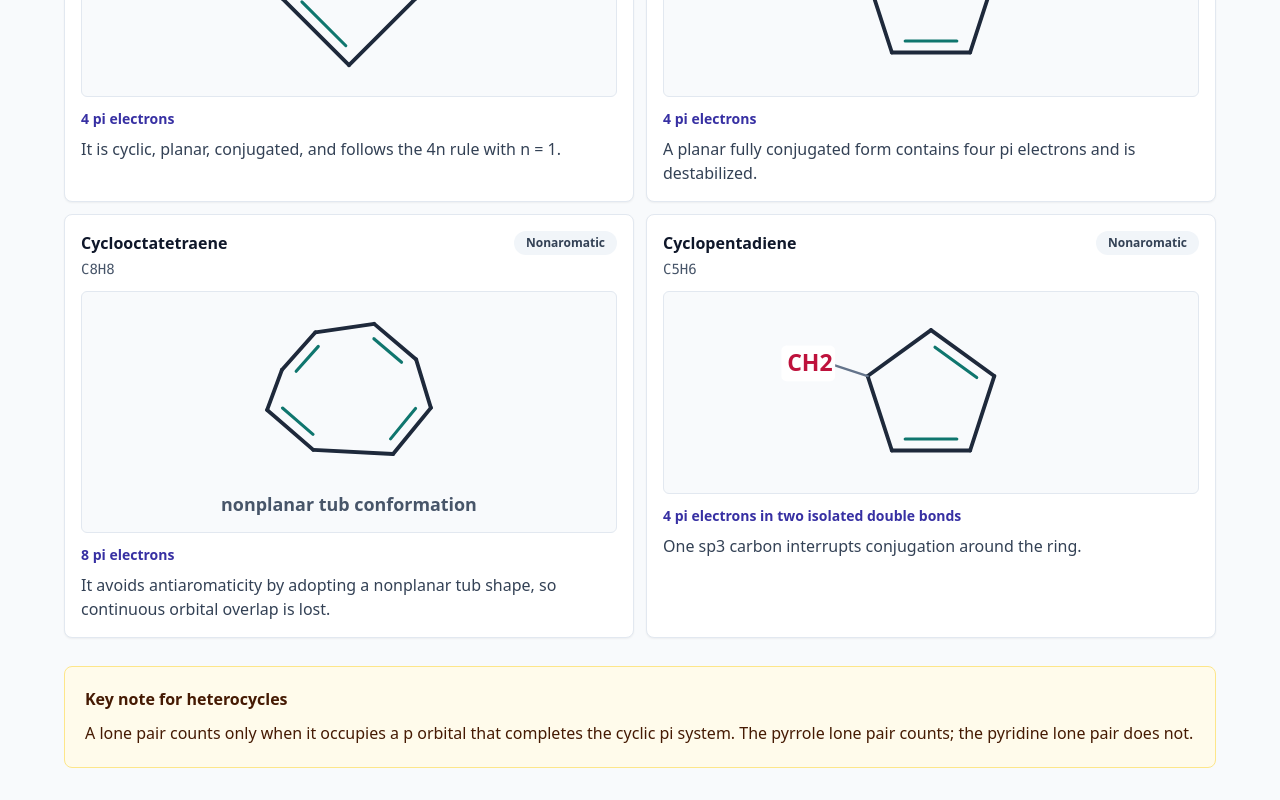
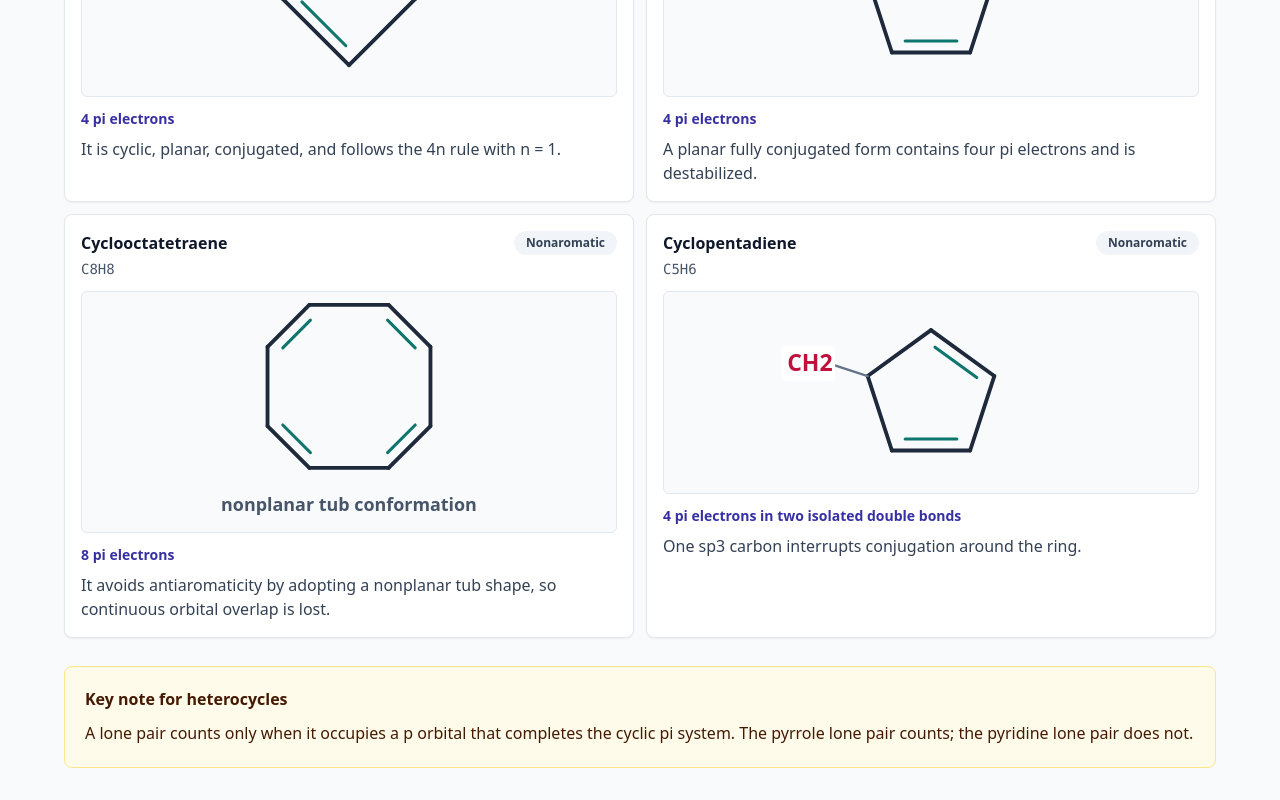
Before and after one commit to barham75/organic-project, a Next.js app: page /aromaticity in a window 1280 px wide. Shown: the part 1616-2416 px from the top of the page. Built offline with nearby package versions, Linux system fonts and the light colour scheme.

Commit message:
Refine cyclooctatetraene aromaticity drawing

```diff
--- a/app/aromaticity/structure.tsx
+++ b/app/aromaticity/structure.tsx
@@ -58,9 +58,9 @@ export function AromaticStructure({ id, compact = false }: { id: string; compact
   const isCyclooctatetraene = id === "cyclooctatetraene";
   const width = compact ? 250 : 320;
   const height = compact ? (isCyclooctatetraene ? 175 : 145) : (isCyclooctatetraene ? 220 : 180);
-  const center = { x: width / 2, y: isCyclooctatetraene ? height / 2 - 18 : height / 2 + 3 };
+  const center = { x: width / 2, y: isCyclooctatetraene ? height / 2 - 20 : height / 2 + 3 };
   const radius = compact ? 52 : 67;
-  const points = isCyclooctatetraene ? cyclooctatetraeneTub(center, compact ? 0.82 : 1) : polygon(structure.atoms, center, radius);
+  const points = isCyclooctatetraene ? cyclooctatetraeneOctagon(center, compact ? 0.86 : 1) : polygon(structure.atoms, center, radius);
 
   return (
     <svg viewBox={`0 0 ${width} ${height}`} role="img" aria-label="Structural formula" className="mx-auto h-auto w-full max-w-xs">
@@ -105,16 +105,16 @@ function polygon(atoms: number, center: Point, radius: number) {
   });
 }
 
-function cyclooctatetraeneTub(center: Point, scale: number): Point[] {
+function cyclooctatetraeneOctagon(center: Point, scale: number): Point[] {
   const raw = [
-    { x: -64, y: -18 },
-    { x: -32, y: -54 },
-    { x: 24, y: -62 },
-    { x: 64, y: -28 },
-    { x: 78, y: 18 },
-    { x: 42, y: 62 },
-    { x: -34, y: 58 },
-    { x: -78, y: 20 },
+    { x: -74, y: -36 },
+    { x: -36, y: -74 },
+    { x: 36, y: -74 },
+    { x: 74, y: -36 },
+    { x: 74, y: 36 },
+    { x: 36, y: 74 },
+    { x: -36, y: 74 },
+    { x: -74, y: 36 },
   ];
 
   return raw.map((point) => ({
```
